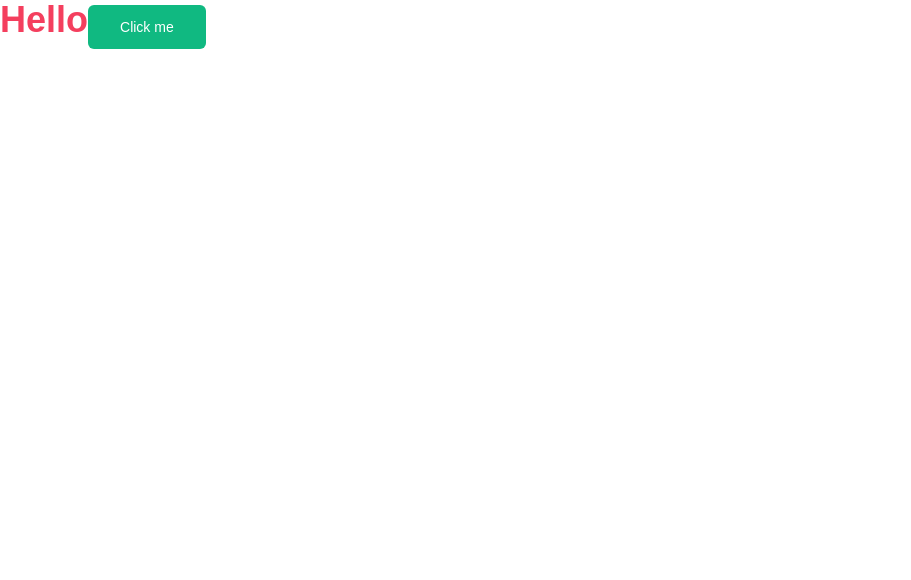
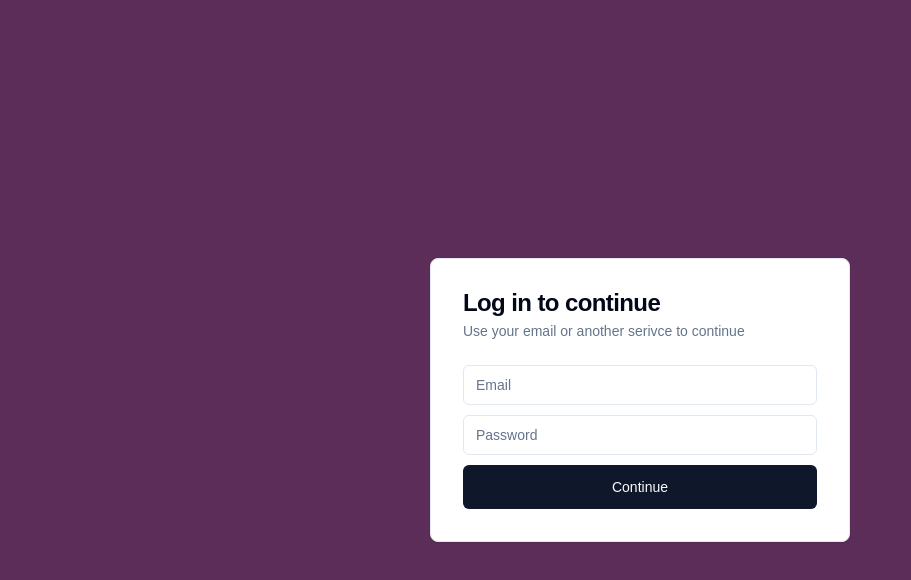
Before and after one commit to NaoRojas/slack-clone, a Next.js app: page / in a window 1280 px wide. Shown: the top 580 px of the page, without its empty margins (0-911 px from the left). Built offline with nearby package versions, Linux system fonts and the light colour scheme.

Commit message:
Implement authentication components and update global styles

```diff
--- a/package.json
+++ b/package.json
@@ -9,6 +9,7 @@
     "lint": "next lint"
   },
   "dependencies": {
+    "@radix-ui/react-separator": "^1.1.2",
     "@radix-ui/react-slot": "^1.1.2",
     "class-variance-authority": "^0.7.1",
     "clsx": "^2.1.1",
@@ -16,6 +17,7 @@
     "next": "15.1.6",
     "react": "^19.0.0",
     "react-dom": "^19.0.0",
+    "react-icons": "^5.4.0",
     "tailwind-merge": "^3.0.1",
     "tailwindcss-animate": "^1.0.7"
   },
--- a/src/app/globals.css
+++ b/src/app/globals.css
@@ -1,6 +1,12 @@
 @tailwind base;
 @tailwind components;
 @tailwind utilities;
+
+html,
+body,
+:root {
+  height: 100%;
+}
 
 body {
   font-family: Arial, Helvetica, sans-serif;
--- a/src/app/page.tsx
+++ b/src/app/page.tsx
@@ -1,12 +1,5 @@
-import { Button } from '@/components/ui/button'
+import { AuthScreen } from '@/features/auth/components/auth-screen'
 
 export default function Home() {
-  return (
-    <div className="text-rose-500 font-bold text-4xl">
-      Hello
-      <Button variant="slack" size="lg">
-        Click me
-      </Button>
-    </div>
-  )
+  return <AuthScreen />
 }
--- /dev/null
+++ b/src/components/ui/card.tsx
@@ -0,0 +1,79 @@
+import * as React from "react"
+
+import { cn } from "@/lib/utils"
+
+const Card = React.forwardRef<
+  HTMLDivElement,
+  React.HTMLAttributes<HTMLDivElement>
+>(({ className, ...props }, ref) => (
+  <div
+    ref={ref}
+    className={cn(
+      "rounded-lg border bg-card text-card-foreground shadow-sm",
+      className
+    )}
+    {...props}
+  />
+))
+Card.displayName = "Card"
+
+const CardHeader = React.forwardRef<
+  HTMLDivElement,
+  React.HTMLAttributes<HTMLDivElement>
+>(({ className, ...props }, ref) => (
+  <div
+    ref={ref}
+    className={cn("flex flex-col space-y-1.5 p-6", className)}
+    {...props}
+  />
+))
+CardHeader.displayName = "CardHeader"
+
+const CardTitle = React.forwardRef<
+  HTMLDivElement,
+  React.HTMLAttributes<HTMLDivElement>
+>(({ className, ...props }, ref) => (
+  <div
+    ref={ref}
+    className={cn(
+      "text-2xl font-semibold leading-none tracking-tight",
+      className
+    )}
+    {...props}
+  />
+))
+CardTitle.displayName = "CardTitle"
+
+const CardDescription = React.forwardRef<
+  HTMLDivElement,
+  React.HTMLAttributes<HTMLDivElement>
+>(({ className, ...props }, ref) => (
+  <div
+    ref={ref}
+    className={cn("text-sm text-muted-foreground", className)}
+    {...props}
+  />
+))
+CardDescription.displayName = "CardDescription"
+
+const CardContent = React.forwardRef<
+  HTMLDivElement,
+  React.HTMLAttributes<HTMLDivElement>
+>(({ className, ...props }, ref) => (
+  <div ref={ref} className={cn("p-6 pt-0", className)} {...props} />
+))
+CardContent.displayName = "CardContent"
+
+const CardFooter = React.forwardRef<
+  HTMLDivElement,
+  React.HTMLAttributes<HTMLDivElement>
+>(({ className, ...props }, ref) => (
+  <div
+    ref={ref}
+    className={cn("flex items-center p-6 pt-0", className)}
+    {...props}
+  />
+))
+CardFooter.displayName = "CardFooter"
+
+export { Card, CardHeader, CardFooter, CardTitle, CardDescription, CardContent }
--- /dev/null
+++ b/src/components/ui/input.tsx
@@ -0,0 +1,22 @@
+import * as React from "react"
+
+import { cn } from "@/lib/utils"
+
+const Input = React.forwardRef<HTMLInputElement, React.ComponentProps<"input">>(
+  ({ className, type, ...props }, ref) => {
+    return (
+      <input
+        type={type}
+        className={cn(
+          "flex h-10 w-full rounded-md border border-input bg-background px-3 py-2 text-base ring-offset-background file:border-0 file:bg-transparent file:text-sm file:font-medium file:text-foreground placeholder:text-muted-foreground focus-visible:outline-none focus-visible:ring-2 focus-visible:ring-ring focus-visible:ring-offset-2 disabled:cursor-not-allowed disabled:opacity-50 md:text-sm",
+          className
+        )}
+        ref={ref}
+        {...props}
+      />
+    )
+  }
+)
+Input.displayName = "Input"
+
+export { Input }
--- /dev/null
+++ b/src/components/ui/separator.tsx
@@ -0,0 +1,31 @@
+"use client"
+
+import * as React from "react"
+import * as SeparatorPrimitive from "@radix-ui/react-separator"
+
+import { cn } from "@/lib/utils"
+
+const Separator = React.forwardRef<
+  React.ElementRef<typeof SeparatorPrimitive.Root>,
+  React.ComponentPropsWithoutRef<typeof SeparatorPrimitive.Root>
+>(
+  (
+    { className, orientation = "horizontal", decorative = true, ...props },
+    ref
+  ) => (
+    <SeparatorPrimitive.Root
+      ref={ref}
+      decorative={decorative}
+      orientation={orientation}
+      className={cn(
+        "shrink-0 bg-border",
+        orientation === "horizontal" ? "h-[1px] w-full" : "h-full w-[1px]",
+        className
+      )}
+      {...props}
+    />
+  )
+)
+Separator.displayName = SeparatorPrimitive.Root.displayName
+
+export { Separator }
--- /dev/null
+++ b/src/features/auth/components/auth-screen.tsx
@@ -0,0 +1,17 @@
+'use client'
+
+import { useState } from 'react'
+import { SignInFlow } from '../types'
+import { SignInCard } from './sign-in-card'
+import { SignUpCard } from './sign-up-card'
+
+export const AuthScreen = () => {
+  const [state, setState] = useState<SignInFlow>('sighIn')
+  return (
+    <div className="h-full flex items-center justify-center bg-[#5C2D58]">
+      <div className="md:h-auto md:w-[420px]">
+        {state === 'sighIn' ? <SignInCard /> : <SignUpCard />}
+      </div>
+    </div>
+  )
+}
--- /dev/null
+++ b/src/features/auth/components/sign-in-card.tsx
@@ -0,0 +1,44 @@
+import { Button } from '@/components/ui/button'
+import {
+  Card,
+  CardContent,
+  CardDescription,
+  CardHeader,
+  CardTitle,
+} from '@/components/ui/card'
+import { Input } from '@/components/ui/input'
+
+export const SignInCard = () => {
+  return (
+    <Card className="w-full h-full p-8">
+      <CardHeader className="px-0 pt-0">
+        <CardTitle>Log in to continue</CardTitle>
+        <CardDescription>
+          Use your email or another serivce to continue
+        </CardDescription>
+      </CardHeader>
+
+      <CardContent className="space-y-5 px-0 pb-0">
+        <form action="" className="space-y-2.5">
+          <Input
+            disabled={false}
+            value=""
+            type="email"
+            placeholder="Email"
+            required
+          />
+          <Input
+            disabled={false}
+            value=""
+            type="password"
+            placeholder="Password"
+            required
+          />
+          <Button type="submit" className="w-full" size="lg" disabled={false}>
+            Continue
+          </Button>
+        </form>
+      </CardContent>
+    </Card>
+  )
+}
--- /dev/null
+++ b/src/features/auth/components/sign-up-card.tsx
@@ -0,0 +1,5 @@
+import { Card } from '@/components/ui/card'
+
+export const SignUpCard = () => {
+  return <Card className="w-full h-full p-8">Sign Up Card</Card>
+}
--- /dev/null
+++ b/src/features/auth/types.ts
@@ -0,0 +1 @@
+export type SignInFlow = "sighIn" | "signUp"
```
Also changed, not shown: 2 other files (tests, documents, lock files or other folders).
